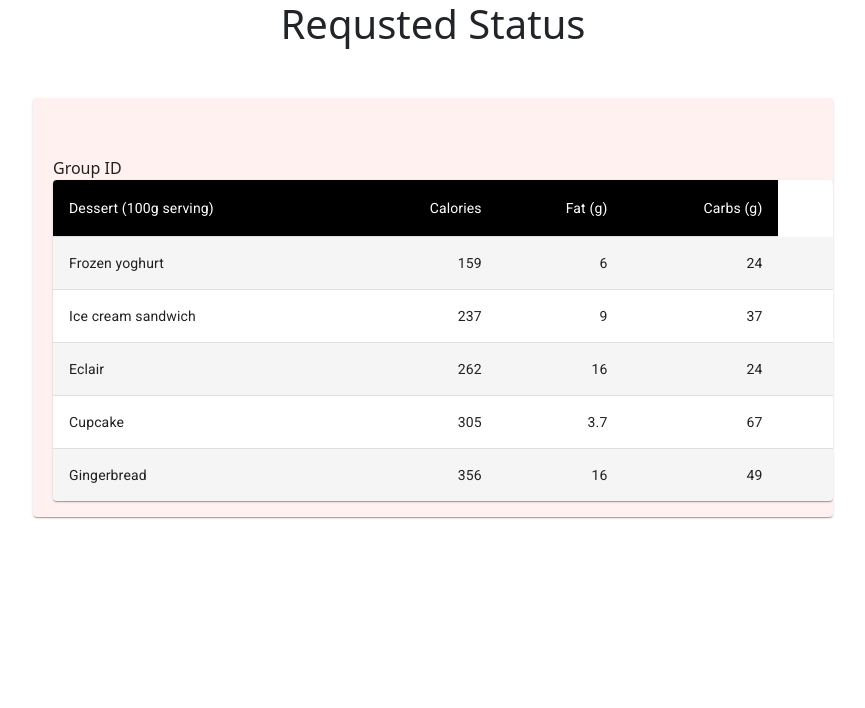
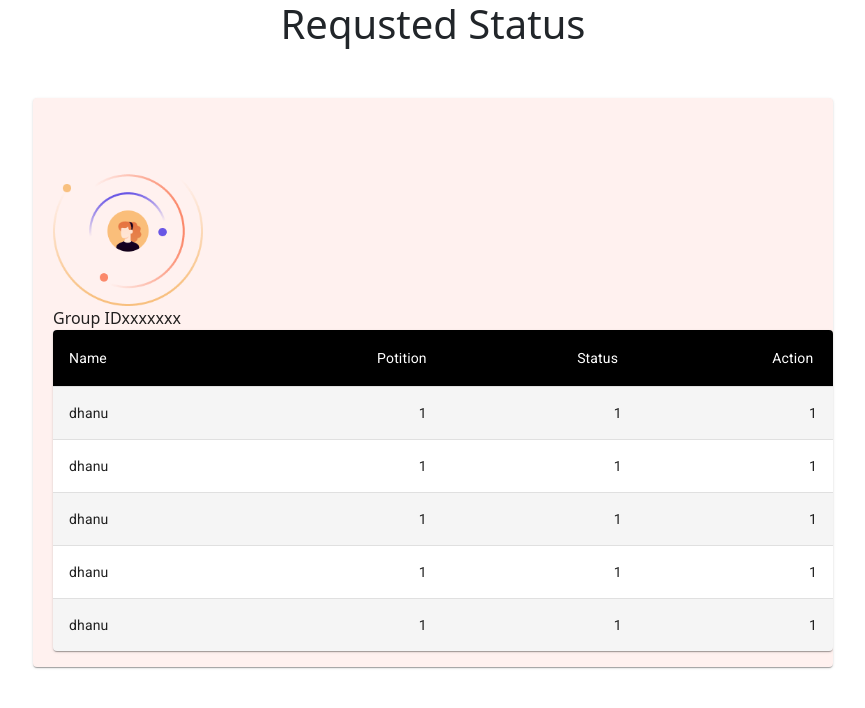
Before and after one commit to akiakash/ResearchManagement-Client, a React app in the folder researchmanagementclient/: page /aboutus in a window 1280 px wide. Shown: the top 708 px of the page, without its empty margins (207-1072 px from the left). Built offline with nearby package versions, Linux system fonts and the light colour scheme.

Commit message:
complet req staus page

```diff
--- a/researchmanagementclient/src/Components/RequstedStatus.js
+++ b/researchmanagementclient/src/Components/RequstedStatus.js
@@ -37,16 +37,17 @@ const StyledTableCell = styled(TableCell)(({ theme }) => ({
   }
 
   const rows = [
-    createData('Frozen yoghurt', 159, 6.0, 24, ),
-    createData('Ice cream sandwich', 237, 9.0, 37,),
-    createData('Eclair', 262, 16.0, 24, ),
-    createData('Cupcake', 305, 3.7, 67, ),
-    createData('Gingerbread', 356, 16.0, 49, ),
+    createData('dhanu', 1, 1, 1,),
+    createData('dhanu', 1, 1, 1,),
+    createData('dhanu', 1, 1, 1,),
+    createData('dhanu', 1, 1, 1,),
+    createData('dhanu', 1, 1, 1, ),
   ];
 function RequstedStatus() {
   return (
     <div>
     <h1 style={{ textAlign: "center" }}> Requsted Status</h1>
+
 
     <Card
       style={{
@@ -70,21 +71,35 @@ function RequstedStatus() {
           <b> </b>
         </h1>
         <div>
+        <Box
+
+        component="img"
+
+        sx={{
+
+          height: 500,
+          width: 500,
+
+          maxHeight: { xs: 200, md: 150 },
+          maxWidth: { xs: 200, md: 150 },
+        }
+    }
+        alt="image"
+        src="./round.png"
+      />
+      <br></br>
           <label>Group ID</label>
+          <label>xxxxxxx</label>
           <br></br>
-
-
-        </div>
-
+      </div>
       <TableContainer component={Paper}>
-      <Table sx={{ minWidth: 600 }} aria-label="customized table">
+      <Table sx={{ minWidth: 700 }} aria-label="customized table">
         <TableHead>
           <TableRow>
-            <StyledTableCell>Dessert (100g serving)</StyledTableCell>
-            <StyledTableCell align="right">Calories</StyledTableCell>
-            <StyledTableCell align="right">Fat&nbsp;(g)</StyledTableCell>
-            <StyledTableCell align="right">Carbs&nbsp;(g)</StyledTableCell>
-
+            <StyledTableCell>Name </StyledTableCell>
+            <StyledTableCell align="right">Potition</StyledTableCell>
+            <StyledTableCell align="right">Status&nbsp;</StyledTableCell>
+            <StyledTableCell align="right">Action&nbsp;</StyledTableCell>
           </TableRow>
         </TableHead>
         <TableBody>
@@ -96,7 +111,6 @@ function RequstedStatus() {
               <StyledTableCell align="right">{row.calories}</StyledTableCell>
               <StyledTableCell align="right">{row.fat}</StyledTableCell>
               <StyledTableCell align="right">{row.carbs}</StyledTableCell>
-              <StyledTableCell align="right">{row.protein}</StyledTableCell>
             </StyledTableRow>
           ))}
         </TableBody>
```
